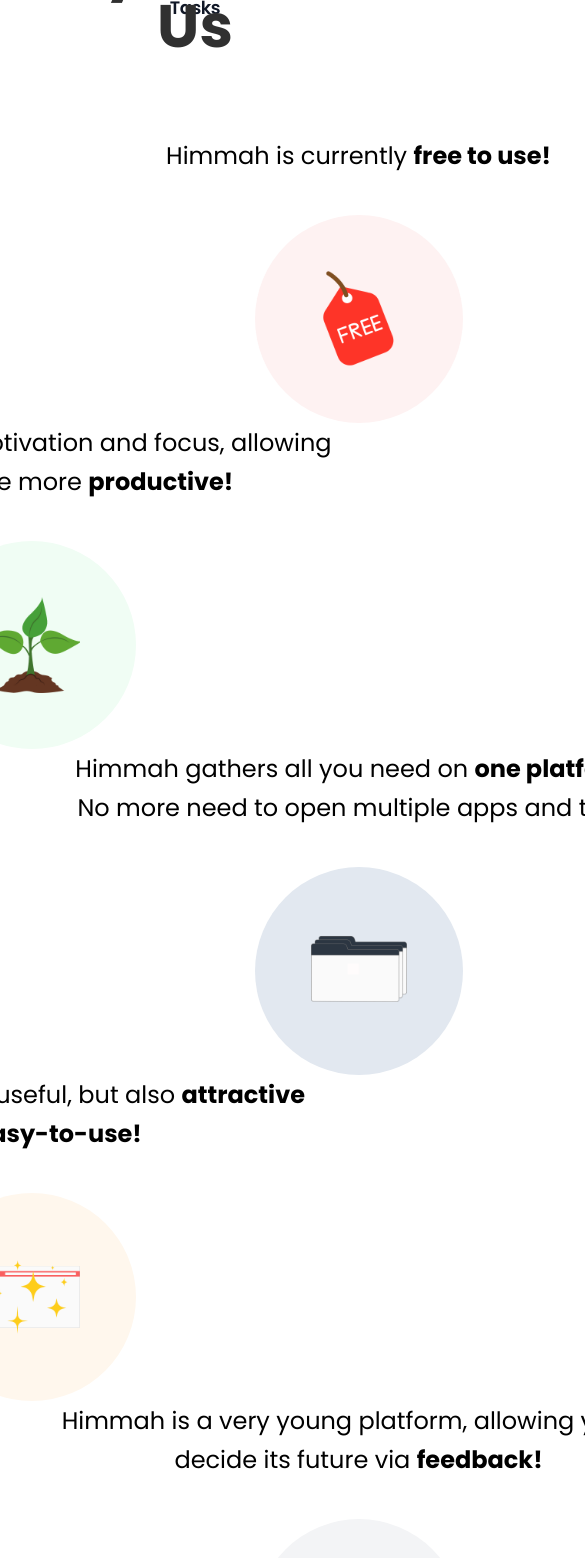
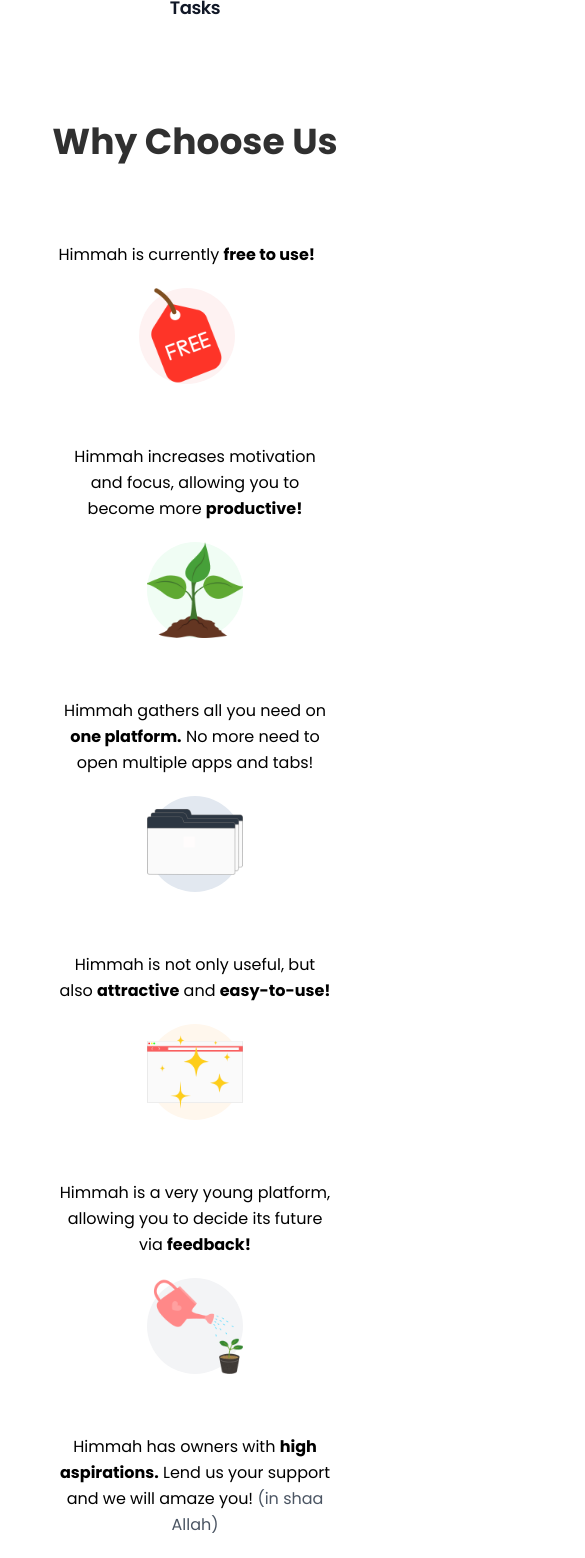
Before and after one commit to nabil-ziani/himmah, a Next.js app: page / in a window 390 px wide. Shown: the part 3320-4878 px from the top of the page, 585 px wide, since content can reach past the window. Built offline with nearby package versions, Linux system fonts and the light colour scheme; no server answers.

Commit message:
complete landing page responsiveness

```diff
--- a/components/benefit.tsx
+++ b/components/benefit.tsx
@@ -16,11 +16,10 @@
             initial={{ y: 48, opacity: 0 }}
             whileInView={{ y: 0, opacity: 1 }}
             transition={{ ease: 'easeInOut', duration: 0.75 }}
-            // viewport={{ once: true }}
             className={`flex flex-col ${alignment == 'left' ? 'items-start' : 'items-end'} w-[70%]`}>
             <div className='flex flex-col justify-center items-center'>
                 {children}
-                <div className={`rounded-full w-52 h-52 flex justify-center mt-10 items-center ${color}`}>
+                <div className={`rounded-full w-24 h-24 sm:w-52 sm:h-52 flex justify-center my-5 sm:my-10 items-center ${color}`}>
                     <img alt="" src={icon} className="mx-auto h-24 w-24 object-contain hover:cursor-pointer" />
                 </div>
             </div >
--- a/components/sections/benefits.tsx
+++ b/components/sections/benefits.tsx
@@ -6,48 +6,48 @@
 const Benefits = () => {
     return (
         <>
-            <section id='benefits' className="flex w-full h-[250vh] my-20 flex-col items-center justify-center">
+            <section id='benefits' className="flex w-full sm:h-[250vh] my-20 flex-col items-center justify-center gap-y-10 sm:gap-y-0">
                 <motion.h2
                     initial={{ y: 48, opacity: 0 }}
                     whileInView={{ y: 0, opacity: 1 }}
                     transition={{ ease: 'easeInOut', duration: 0.75 }}
                     // viewport={{ once: true }}
-                    className="text-6xl font-bold text-center mb-20 text-[#303030]">
+                    className="text-4xl sm:text-6xl font-bold text-center mb-10 sm:mb-20 text-[#303030]">
                     Why Choose Us
                 </motion.h2>
 
                 <Benefit color={'bg-red-50'} alignment='left' icon='/images/benefits/free.png'>
-                    <p className='text-2xl text-center leading-relaxed w-[600px]'>
+                    <p className='text-md text-center leading-relaxed md:w-[600px]'>
                         Himmah is currently <span className='font-bold'>free to use!</span>
                     </p>
                 </Benefit>
                 <Benefit color={'bg-green-50'} alignment='right' icon='/images/benefits/plant.png'>
-                    <p className='text-2xl text-center leading-relaxed w-[600px]'>
+                    <p className='text-md text-center leading-relaxed md:w-[600px]'>
                         Himmah increases motivation and focus, allowing you to become more <span className='font-bold'>productive!</span>
                     </p>
                 </Benefit>
                 <Benefit color={'bg-slate-200'} alignment='left' icon='/images/benefits/tabs.png'>
-                    <p className='text-2xl text-center leading-relaxed w-[600px]'>
+                    <p className='text-md text-center leading-relaxed md:w-[600px]'>
                         Himmah gathers all you need on <span className='font-bold'>one platform.</span> No more need to open multiple apps and tabs!
                     </p>
                 </Benefit>
                 <Benefit color={'bg-orange-50'} alignment='right' icon='/images/benefits/attractive_design.png'>
-                    <p className='text-2xl text-center leading-relaxed w-[600px]'>
+                    <p className='text-md text-center leading-relaxed md:w-[600px]'>
                         Himmah is not only useful, but also <span className='font-bold'>attractive</span> and <span className='font-bold'>easy-to-use!</span>
                     </p>
                 </Benefit>
                 <Benefit color={'bg-gray-100'} alignment='left' icon='/images/benefits/watering_plant.png'>
-                    <p className='text-2xl text-center leading-relaxed w-[600px]'>
+                    <p className='text-md text-center leading-relaxed w-md:[600px]'>
                         Himmah is a very young platform, allowing you to decide its future via <span className='font-bold'>feedback!</span>
                     </p>
                 </Benefit>
                 <Benefit color={'bg-purple-50'} alignment='right' icon='/images/benefits/rocket.png'>
-                    <p className='text-2xl text-center leading-relaxed w-[600px]'>
+                    <p className='text-md text-center leading-relaxed md:w-[600px]'>
                         Himmah has owners with <span className='font-bold'>high aspirations.</span> Lend us your support and we will amaze you! <span className='text-gray-600'>(in shaa Allah)</span>
                     </p>
                 </Benefit>
                 <Benefit color={'bg-blue-100'} alignment='left' icon='/images/benefits/privacy.png'>
-                    <p className='text-2xl text-center leading-relaxed w-[600px]'>
+                    <p className='text-md text-center leading-relaxed md:w-[600px]'>
                         Lastly, we do NOT share any information with third parties as we <span className='font-bold'>value your privacy!</span>
                     </p>
                 </Benefit>
--- a/components/sections/contact.tsx
+++ b/components/sections/contact.tsx
@@ -6,10 +6,10 @@
     return (
         <>
             <section id='contact' className="flex w-full h-[calc(100vh-9rem)] flex-col items-center justify-center">
-                <h2 className="text-6xl font-bold text-center mb-20 text-[#303030]">
-                    Send us a message 💬
+                <h2 className="text-4xl sm:text-6xl font-bold text-center mb-3 text-[#303030]">
+                    Get in touch 💬
                 </h2>
-                {/* <p className="text-md text-gray-600">Let us know if you have any issues or suggestions.</p> */}
+                <p className="text-sm sm:text-lg text-gray-500 text-center w-[80vw] mb-10 sm:mb-20">Let us know if you find issues or have suggestions.</p>
                 <FeedbackForm />
             </section>
         </>
--- a/components/sections/goals.tsx
+++ b/components/sections/goals.tsx
@@ -3,8 +3,8 @@
 const Goals = () => {
     return (
         <>
-            <section id='goals' className="flex w-full h-[100vh] flex-col items-center justify-center">
-                <h2 className="text-6xl font-bold text-center mb-20 text-[#303030]">
+            <section id='goals' className="flex w-full my-20 sm:h-[100vh] flex-col items-center justify-center">
+                <h2 className="text-4xl sm:text-6xl font-bold text-center sm:mb-20 text-[#303030]">
                     Our Goals 🎯
                 </h2>
                 <ul
@@ -12,12 +12,12 @@
                     className="mx-auto mt-10 grid max-w-2xl grid-cols-1 gap-x-20  sm:grid-cols-2 lg:mx-0 lg:max-w-none lg:grid-cols-5"
                 >
                     {goals.map((goal) => (
-                        <li key={goal.title}>
+                        <li key={goal.title} className="my-5 sm:my-0">
                             <img alt="" src={goal.image} className="mx-auto h-40 w-40 rounded-full" />
-                            <h3 className="mt-6 text-3xl text-center font-semibold leading-7 tracking-tight text-gray-900">
+                            <h3 className="mt-3 sm:mt-6 text-xl sm:text-3xl text-center font-semibold leading-7 tracking-tight text-gray-900">
                                 {goal.title}
                             </h3>
-                            <p className="text-md max-w-64 text-center text-slate-500 mt-2" >
+                            <p className="text-sm sm:text-md max-w-64 text-center text-slate-500 mt-2" >
                                 {goal.description}
                             </p>
                         </li>
```
